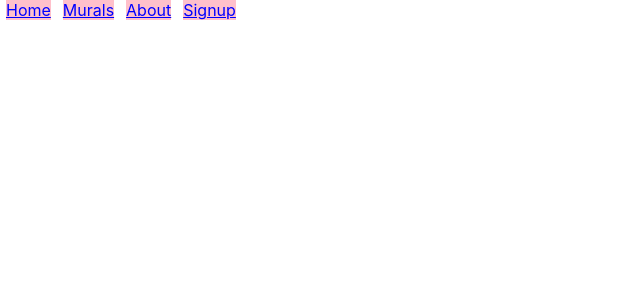
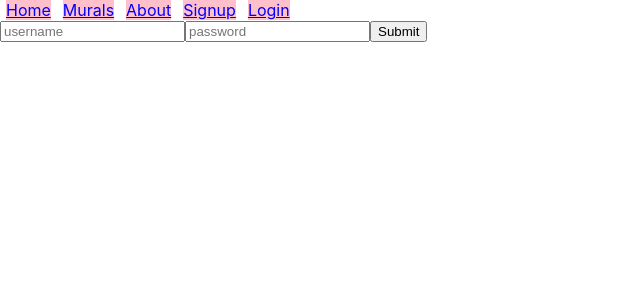
Before and after one commit to ltramos7/graffito-front-end, a React (Create React App) app: page /login in a window 1280 px wide. Shown: the top 300 px of the page, without its empty margins (0-640 px from the left). Built offline with nearby package versions, Linux system fonts and the light colour scheme.

Commit message:
The front end and back end are working right now. I wanted to commit just incase. I can currently SIGNUP a user AND LOGIN a user.

```diff
--- a/src/App.js
+++ b/src/App.js
@@ -7,6 +7,7 @@ import About from './components/About'
 import MuralContainer from './containers/MuralContainer';
 import Mural from './components/Mural'
 import Signup from './components/Signup'
+import Login from './components/Login'
 //flesh out the Home component (done)
 //flesh out the Mural component (done)
 //flesh out the NavBar component (done)
@@ -31,7 +32,7 @@ class App extends Component {
 
 
   render(){
-    console.log(this.state)
+
     return(
       <BrowserRouter>
         <div>
@@ -44,6 +45,8 @@ class App extends Component {
           <Route exact path='/murals/:id' render={(props) => (<Mural {...props} mural={this.state.mural}/>)}/>
 
           <Route exact path='/signup' component={Signup}/>
+          {/* <Route exact path='/login' component={Login}/> */}
+          <Route exact path='/login' render={ (props) => <Login {...props} /> }/>
 
           {/* <Route exact path='/signup' render={(props) => (<Signup {...props} handleSubmit={this.handleSubmit} handleInputChange={this.handleInputChange} />)}/> */}
 
--- /dev/null
+++ b/src/components/Login.js
@@ -0,0 +1,57 @@
+import React, {Component} from 'react'
+
+class Login extends Component{
+
+    constructor(){
+        super()
+        this.state={
+            user_name: '',
+            password: ''
+        }
+    }
+
+    handleInputChange = (event) => {
+        this.setState({
+            [event.target.name]: event.target.value
+        })
+    }
+
+    handleLoginSubmit = (event) => {
+        event.preventDefault()
+
+        const reqObj = {
+            method: 'POST',
+            headers: {'Content-Type': 'application/json'},
+            body: JSON.stringify(this.state)
+        }
+
+        fetch("http://localhost:3000/login", reqObj)
+        .then( resp => resp.json() )
+        .then( data => {
+            if (data.error){
+                alert(data.error)
+            }else{
+                localStorage.setItem('token', data.token)
+                this.props.history.push('/about')
+            }
+
+        } )
+    }
+
+
+
+    render(){
+
+        return(
+            <div>
+                <form onSubmit={this.handleSubmit}>
+                    <input name='user_name' type="text" placeholder="username" onChange={this.handleInputChange}/>
+                    <input name='password' type="password" placeholder="password" onChange={this.handleInputChange}/>
+                    <input type="submit" value="Submit" onClick={this.handleLoginSubmit}/>
+                </form>
+            </div>
+        )
+    }
+}
+
+export default Login
--- a/src/components/Mural.js
+++ b/src/components/Mural.js
@@ -4,6 +4,7 @@ import React, { Component } from "react";
 class Mural extends Component{
 
     render(){
+
         return(
             <div>
             Mural Component paged reached
--- a/src/components/Navbar.js
+++ b/src/components/Navbar.js
@@ -28,6 +28,11 @@ class Navbar extends Component{
             <NavLink to='/signup' exact style={link}>
                 Signup
             </NavLink>
+
+            <NavLink to='/login' exact style={link}>
+                Login
+            </NavLink>
+
         </div>
     )}
 }
```
Also changed, not shown: src/components/Profile.js (added, +13 -0 lines).
